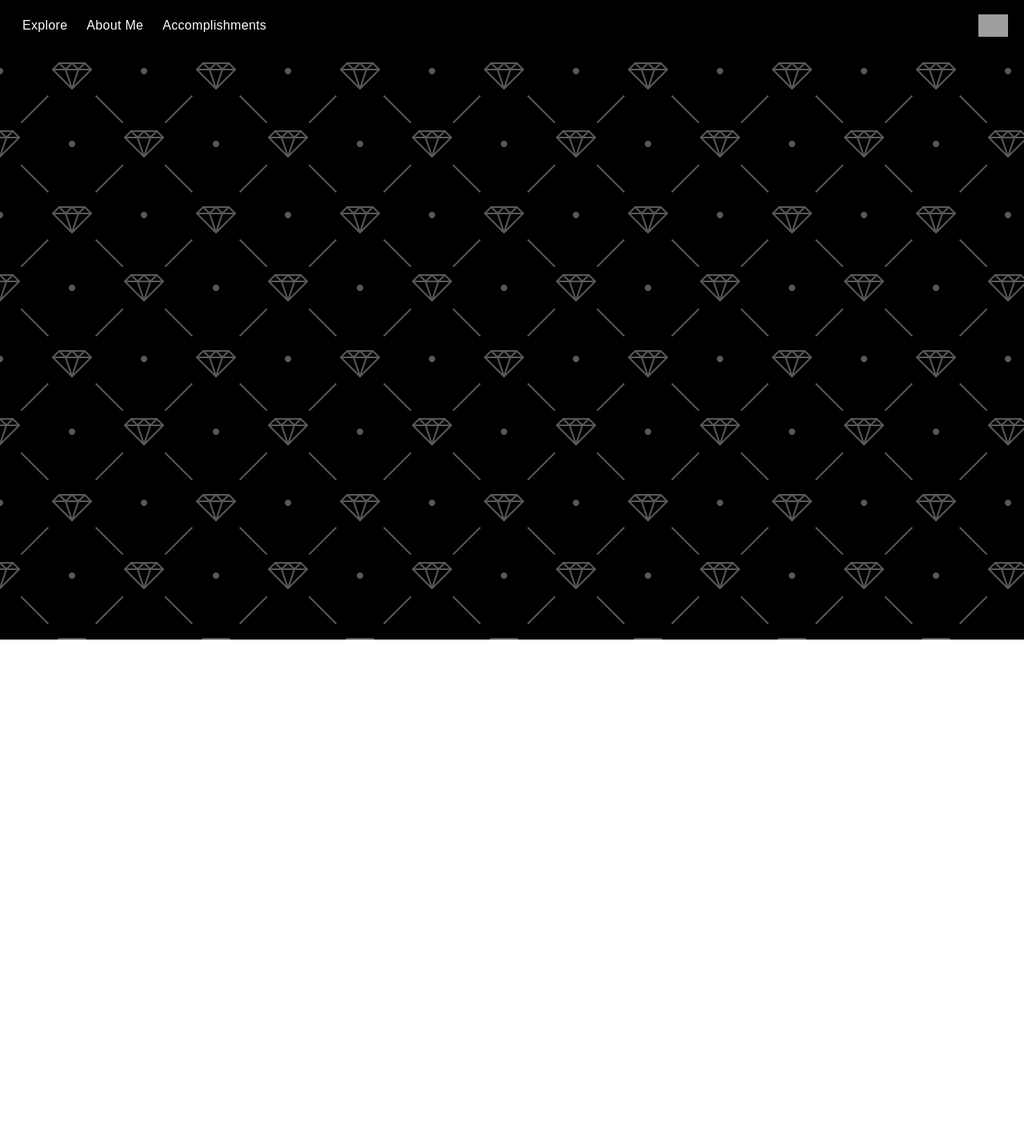
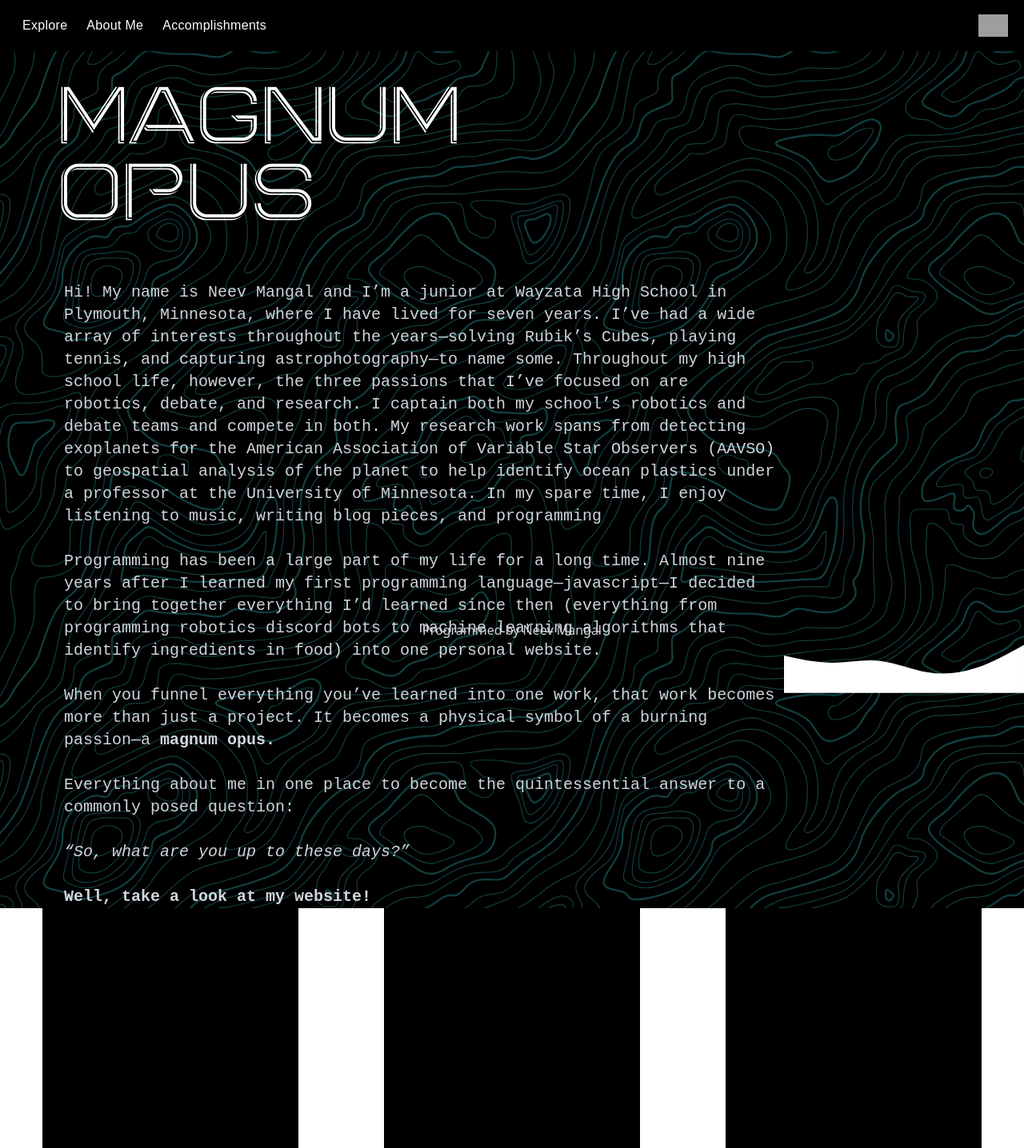
Before and after one commit to ccans/neevmangalofficial, a Next.js app: page /aboutme in a window 1280 px wide. Shown: the whole page at 80% size. Before the commit the page ends 800 px from the top, so only its background shows below. Built offline with nearby package versions, Linux system fonts and the light colour scheme; grey boxes are pictures that could not be loaded.

Commit message:
About me

```diff
--- /dev/null
+++ b/components/BlogBox.js
@@ -0,0 +1,15 @@
+import BlogBoxCard from "./BlogBoxCard"
+
+function BlogBox() {
+
+    const elements = [<BlogBoxCard id="1" />, <BlogBoxCard id="2" />, <BlogBoxCard id="3" />];
+
+    return (
+        <div className="flex w-full bg-white">
+            {elements}
+        </div>
+    )
+}
+
+
+export default BlogBox
--- /dev/null
+++ b/components/BlogBoxCard.js
@@ -0,0 +1,9 @@
+function BlogBoxCard({id}) {
+    return (
+        <div className="w-1/4 m-auto bg-black" style={{height: "300px"}}>
+        </div>
+    )
+}
+
+
+export default BlogBoxCard
--- a/components/BlogCard.js
+++ b/components/BlogCard.js
@@ -6,4 +6,5 @@
     )
 }
 
+
 export default BlogCard
--- a/components/BlogCardContainer.js
+++ b/components/BlogCardContainer.js
@@ -6,7 +6,7 @@
 
 function BlogCardContainer() {
 
-    const elements = [<BlogCardWrapper id="1" />, <BlogCardWrapper id="2" />, <BlogCardWrapper id="3" />, <BlogCardWrapper id="4" />];
+    const elements = [<BlogCardWrapper id="1" />, <BlogCardWrapper id="2" />, <BlogCardWrapper id="3" />];
 
     return (
         <div className="block flex-grow pt-4 overflow-hidden h-auto" style={{boxShadow: "0 8px 6px -6px black"}}>
--- a/components/BlogCardWrapper.js
+++ b/components/BlogCardWrapper.js
@@ -37,7 +37,7 @@
                 scale:1,
                 opacity: 1,
                 transition: {
-                    delay: .7 + (id*.1)
+                    delay: (.7 + (id * .1))
                 }
             },
             visibleNodel: {
--- a/components/BlogStripe.js
+++ b/components/BlogStripe.js
@@ -3,7 +3,7 @@
 
 function BlogStripe() {
     return (
-        <div className="pt-16 md:pl-20 pl-12"  >
+        <div className="pt-16 md:pl-20 min-h-screen"  >
             <motion.div className="text-white  mt-10" initial="hidden" animate="visible" variants={{
                 hidden: {
                     translateY: 200,
@@ -19,8 +19,8 @@
                 }
 
             }}>
-                <h1 className="lg:text-8xl md:text-6xl text-4xl" style={{fontFamily: "Blog-Title-Font", maxWidth: "70%"}}>
-                Welcome to my mind. </h1>
+                <h1 className="lg:text-8xl md:text-6xl md:pl-0 pl-12 text-4xl" style={{fontFamily: "Blog-Title-Font", maxWidth: "70%"}}>
+                Magnum Opus </h1>
             </motion.div>
 
             <motion.div className="text-white mt-10" initial="hidden" animate="visible" variants={{
@@ -38,7 +38,16 @@
                 }
 
             }}>
-            <h4 className="lg:text-xl md:text-lg text-md mt-4 text-gray-300" style={{fontFamily: "monospace", maxWidth: "75%"}}> Ataraxia <em>(ancient greek)</em>: the lack of agitation that comes from understanding the ways of the universe, accepting fate, knowing what one can control and, therefore focusing only on the things one can actually change. </h4>
+            <h4 className="lg:text-xl md:float-left md:text-lg text-md mt-4 text-gray-300 m-auto md:text-left text-center" style={{fontFamily: "monospace", maxWidth: "75%"}}> Hi! My name is Neev Mangal and I’m a junior at Wayzata High School in Plymouth, Minnesota, where I have lived for seven years. I’ve had a wide array of interests throughout the years—solving Rubik’s Cubes, playing tennis, and capturing astrophotography—to name some. Throughout my high school life, however, the three passions that I’ve focused on are robotics, debate, and research. I captain both my school’s robotics and debate teams and compete in both. My research work spans from detecting exoplanets for the American Association of Variable Star Observers (AAVSO) to geospatial analysis of the planet to help identify ocean plastics under a professor at the University of Minnesota. In my spare time, I enjoy listening to music, writing blog pieces, and programming
+<br /> <br />
+Programming has been a large part of my life for a long time. Almost nine years after I learned my first programming language—javascript—I decided to bring together everything I’d learned  since then (everything from programming robotics discord bots to machine learning algorithms that identify ingredients in food) into one personal website.
+<br /> <br />
+When you funnel everything you’ve learned into one work, that work becomes more than just a project. It becomes a physical symbol of a burning passion—a <strong> magnum opus. </strong> <br /> <br /> Everything about me in one place to become the quintessential answer to a commonly posed question:
+<br /> <br />
+<em> “So, what are you up to these days?” </em>
+<br /> <br />
+<strong> Well, take a look at my website! </strong>
+ </h4>
 
             </motion.div>
 
@@ -58,10 +67,6 @@
                 }
 
             }}>
-                <h3  className="lg:text-3xl md:text-2xl text-xl" style={{fontFamily: "Rajdhani", maxWidth: "75%"}}> No, I'm not going to tell you how transitioning to 5 seconds of screen time a day changed my life or any superficial unnatainnable lifestyle nonsense that most blogs are for. I write exclusively about my thoughts on everything, and, to a lesser extent, my hobbies.
-
-</h3>
-
 
             </motion.div>
 
--- a/components/Coverpage.js
+++ b/components/Coverpage.js
@@ -6,7 +6,7 @@
             <svg className={coverPageDown ? "opacity-100" : "opacity-0"} xmlns="http://www.w3.org/2000/svg" x="0px" y="0px"
 width="100" height="100"
 viewBox="0 0 172 172"
-style={{fill: "#000000"}}><g fill="none" fill-rule="nonzero" stroke="none" stroke-width="1" stroke-linecap="butt" stroke-linejoin="miter" stroke-miterlimit="10" stroke-dasharray="" stroke-dashoffset="0" font-family="none" font-weight="none" font-size="none" text-anchor="none" style={{mixBlendMode: "normal"}} ><path d="M0,172v-172h172v172z" fill="none"></path><g fill="#ffffff"><path d="M84.66969,10.36031l-37.35625,39.6675l8.34469,-39.6675zM116.15375,10.36031l8.50594,39.6675l-36.95312,-39.6675zM122.95313,58.48h-73.93313l36.98,-39.76156zM38.56563,58.48h-34.23875l43.92719,-46.21156zM38.96875,65.36l33.47281,88.2575l-68.37,-88.2575zM46.44,65.36h79.12l-39.56,102.56844zM133.4075,58.48l-9.86312,-46.39969l43.84656,46.39969zM99.58531,153.55031l33.45937,-88.19031h34.76281z"></path></g></g></svg>
+style={{fill: "#000000"}}><g fill="none" fillRule="nonzero" stroke="none" strokeWidth="1" strokeLinecap="butt" strokeLinejoin="miter" strokeMiterlimit="10" strokeDasharray="" strokeDashoffset="0" fontFamily="none" fontWeight="none" fontSize="none" textAnchor="none" style={{mixBlendMode: "normal"}} ><path d="M0,172v-172h172v172z" fill="none"></path><g fill="#ffffff"><path d="M84.66969,10.36031l-37.35625,39.6675l8.34469,-39.6675zM116.15375,10.36031l8.50594,39.6675l-36.95312,-39.6675zM122.95313,58.48h-73.93313l36.98,-39.76156zM38.56563,58.48h-34.23875l43.92719,-46.21156zM38.96875,65.36l33.47281,88.2575l-68.37,-88.2575zM46.44,65.36h79.12l-39.56,102.56844zM133.4075,58.48l-9.86312,-46.39969l43.84656,46.39969zM99.58531,153.55031l33.45937,-88.19031h34.76281z"></path></g></g></svg>
             </div>
         </div>
     )
--- a/components/MainStripe.js
+++ b/components/MainStripe.js
@@ -24,7 +24,7 @@
                 <h3 className="dark:text-black text-white text-xl tracking-wider mb-2" style={{fontFamily: "Rajdhani"}}> Thinker ● Designer ● Creator </h3>
                 <hr style={{color: "white"}} />
                 <h3 className="dark:text-black text-white mt-4 font-medium" style={{fontFamily: "Rajdhani"}}> This website is the culmination of 6 years of front and back-end programming experience. I designed and built the whole thing myself, and it embodies who I am. Take a look around!<br /> <br /> </h3>
-                <h3 className="dark:text-black text-white font-light table-row absolute" style={{fontFamily: "Rajdhani", bottom: "0px"}}> Luftmensch <em> (yiddish) </em>: Refers to someone who is a bit of a dreamer, and literally means "air person" </h3>
+                <h3 className="dark:text-black text-white font-light table-row absolute" style={{fontFamily: "Rajdhani", bottom: "20px"}}> Luftmensch <em> (yiddish) </em>: Refers to someone who is a bit of a dreamer, and literally means "air person" </h3>
             </div>
         </motion.div>
     )
--- a/pages/aboutme.js
+++ b/pages/aboutme.js
@@ -1,20 +1,31 @@
 import React, { useState } from 'react';
+
 import Head from 'next/head'
-import { motion, AnimatePresence } from "framer-motion"
+import Wave from '../components/Wave';
+import BlogStripe from '../components/BlogStripe';
+import BlogBox from '../components/BlogBox';
 
-export default function Home() {
+function blog() {
+
+
     return (
         <div>
             <Head>
-        <title> About Me | Neev Mangal</title>
+                <title>About Me | Neev Mangal</title>
                 <link rel="icon" href="/favicon.ico" />
             </Head>
 
-      <main>
-        <div className="h-screen bg-design bg-black flex pt-16 z-30 grid">
+            <main className="blogBg">
+                <BlogStripe />
+                <Wave />
+                <BlogBox />
+            </main>
 
-        </div>
-      </main>
+            <footer className="fixed bottom-0 w-screen text-center text-gray-300 none md:block">
+                Programmed by Neev Mangal
+            </footer>
         </div>
     )
 }
+
+export default blog
--- /dev/null
+++ b/pages/aboutme2.js
@@ -0,0 +1,20 @@
+import React, { useState } from 'react';
+import Head from 'next/head'
+import { motion, AnimatePresence } from "framer-motion"
+
+export default function Home() {
+  return (
+      <div>
+      <Head>
+        <title> About Me | Neev Mangal</title>
+        <link rel="icon" href="/favicon.ico" />
+      </Head>
+
+      <main>
+        <div className="h-screen bg-design bg-black flex pt-16 z-30 grid">
+
+        </div>
+      </main>
+    </div>
+  )
+}
--- a/pages/blog.js
+++ b/pages/blog.js
@@ -3,6 +3,7 @@
 import Head from 'next/head'
 import Wave from '../components/Wave';
 import BlogStripe from '../components/BlogStripe';
+import BlogBox from '../components/BlogBox';
 
 function blog() {
 
@@ -10,13 +11,14 @@
     return (
         <div>
             <Head>
-                <title>Blog | Neev Mangal</title>
+                <title>About Me | Neev Mangal</title>
                 <link rel="icon" href="/favicon.ico" />
             </Head>
 
             <main className="blogBg">
                 <BlogStripe />
                 <Wave />
+                <BlogBox />
             </main>
 
             <footer className="fixed bottom-0 w-screen text-center text-gray-300">
```
Lines whose indentation alone changed are shown as unchanged.
